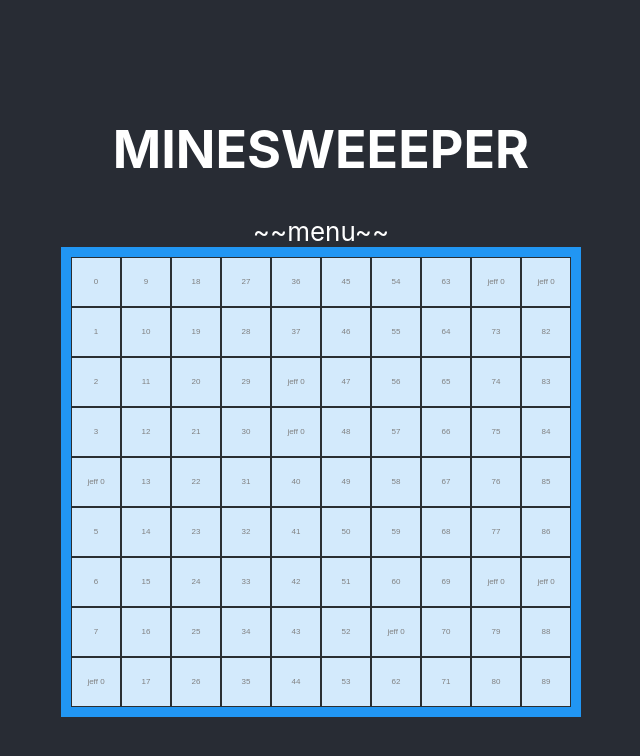
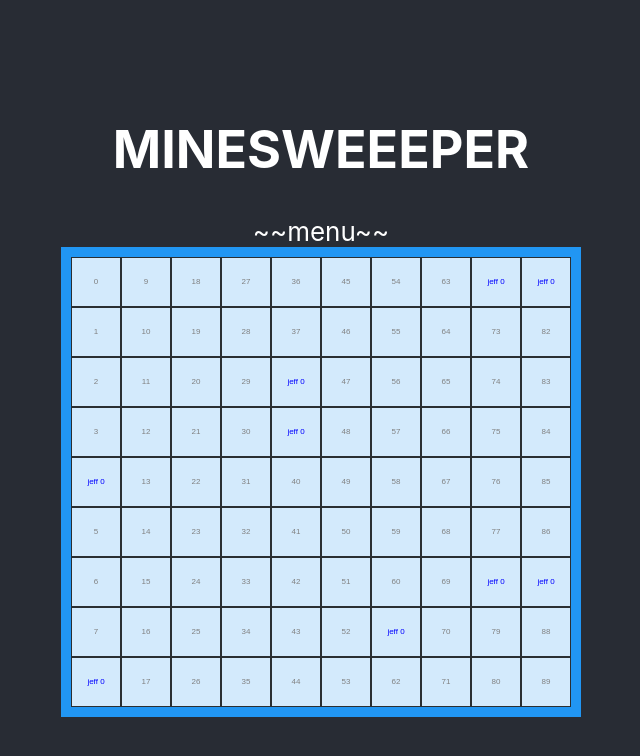
Before and after one commit to thegip/minesweeper, a React (Create React App) app: page / in a window 1280 px wide. Shown: the top 756 px of the page, without its empty margins (319-959 px from the left). Built offline with nearby package versions, Linux system fonts and the light colour scheme.

Commit message:
style change onClick

```diff
--- a/src/components/Game/Square.js
+++ b/src/components/Game/Square.js
@@ -4,16 +4,33 @@ import {useState} from 'react'
 function Square(props){
     console.log(props)
     const [count, setCount] = useState(0);
+    const [color, setColor] = useState("blue");
+
+    let style = {
+        color: color
+    }
 
 
     if(props.square.bomb===true){
-        return <button className="square" onClick={() => setCount(count + 1)}>jeff {count}</button>
+        return <button style={style} className="square" onClick={ToggleClicked}>jeff {count}</button>
     }
 
     if(props.square.bomb===false){
         return <button className="square" onClick={() => { console.log(props.square.id) }}>{props.square.id}</button>
     }
 
+    function ToggleClicked(){
+        if (color === "blue" ){
+            setColor("red")
+
+        }
+        if (color === "red" ){
+            setColor("blue")
+
+        }
+    }
 }
 
+
+
 export default Square
```
